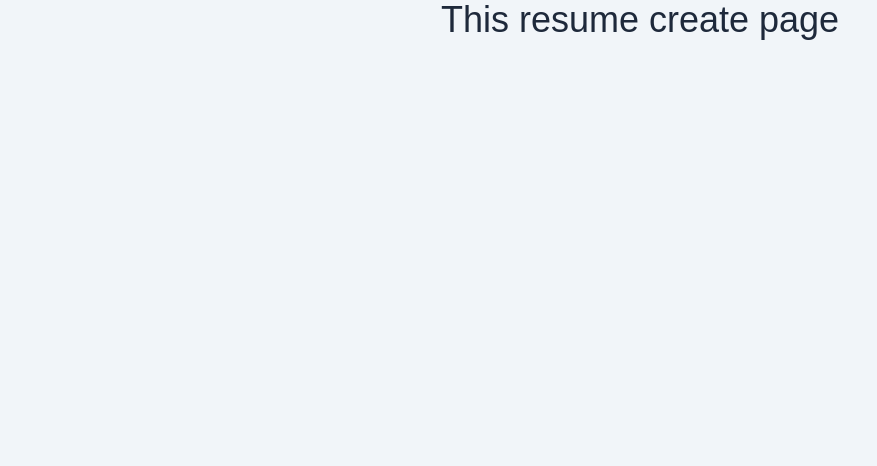
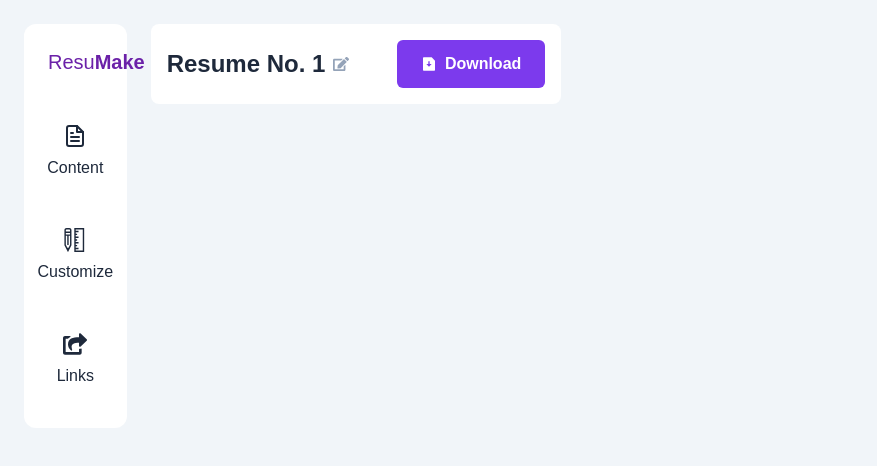
Before and after one commit to gaznafis007/resumake, a Next.js app: page /resumes/create in a window 1280 px wide. Shown: the top 466 px of the page, without its empty margins (0-877 px from the left). Built offline with nearby package versions, Linux system fonts and the light colour scheme.

Commit message:
create page implementing

```diff
--- a/src/app/resumes/create/page.jsx
+++ b/src/app/resumes/create/page.jsx
@@ -1,9 +1,17 @@
-import React from 'react';
+"use client";
+import ResumeTitle from '@/components/ResumeTitle/ResumeTitle';
+import SideNav from '@/components/SideNav/SideNav';
+import React, { useState } from 'react';
 
 const Create = () => {
+    const [activeSection, setActiveSection] = useState('')
     return (
-        <section>
-            <h2 className="text-4xl text-center text-slate-800">This resume create page</h2>
+        <section className='p-6 flex flex-col md:flex-row gap-6'>
+            {/* sideNav */}
+            <SideNav activeSection={activeSection} setActiveSection={setActiveSection}/>
+            <div className="flex flex-col w-full md:w-4/12">
+            <ResumeTitle/>
+            </div>
         </section>
     );
 };
--- a/src/components/DefaultButton/DefaultButton.jsx
+++ b/src/components/DefaultButton/DefaultButton.jsx
@@ -1,8 +1,9 @@
 import React from "react";
 
-const DefaultButton = ({ children, handler, params, optionalStyle }) => {
+const DefaultButton = ({ children, handler, params, optionalStyle, btnType }) => {
   return (
     <button
+    type={btnType}
       onClick={params ? () => handler(params) : handler}
       className={`rounded-md px-6 py-3 bg-violet-600 hover:bg-violet-800 text-white font-semibold ${optionalStyle}`}
     >
--- /dev/null
+++ b/src/components/ResumeTitle/ResumeTitle.jsx
@@ -0,0 +1,44 @@
+"use client"
+import React, { useState } from 'react';
+import { FaEdit } from 'react-icons/fa';
+import DefaultButton from '../DefaultButton/DefaultButton';
+import { MdDone } from "react-icons/md";
+import { RiFileDownloadFill } from "react-icons/ri";
+
+const ResumeTitle = () => {
+    const [edit, setEdit] = useState(false)
+    const [title, setTitle] = useState('Resume No. 1')
+    const handleEditTitle = (event) =>{
+        event.preventDefault();
+        const newTitle = event.target.title.value;
+        setTitle(newTitle);
+        setEdit(false);
+    }
+    return (
+        <div className='w-full bg-white p-4 rounded-lg flex flex-row justify-between'>
+            <div className='flex flex-row space-x-2 items-center'>
+            {
+                edit ? (
+                    <>
+                        <form onSubmit={handleEditTitle} className="flex flex-row space-x-2">
+                            <input type="text" name="title" placeholder='your resume title' className='p-3 border text-slate-800 border-slate-800 rounded-lg' />
+                            <DefaultButton btnType={'submit'}><MdDone className='text-xl'/></DefaultButton>
+                        </form>
+                    </>
+                ) : <h1 className="text-slate-800 text-2xl font-semibold">{title}</h1>
+            }
+            {
+                !edit && <FaEdit onClick={() => setEdit(true)} className='text-slate-400 cursor-pointer'/>
+            }
+            </div>
+            <DefaultButton>
+                <div className="flex flex-row space-x-2 items-center">
+                    <RiFileDownloadFill/>
+                    <h2>Download</h2>
+                </div>
+            </DefaultButton>
+        </div>
+    );
+};
+
+export default ResumeTitle;
--- /dev/null
+++ b/src/components/SideNav/SideNav.jsx
@@ -0,0 +1,103 @@
+import React from "react";
+import { FiFileText } from "react-icons/fi";
+import { TfiRulerPencil } from "react-icons/tfi";
+import { FaShareSquare } from "react-icons/fa";
+import { GrFormView } from "react-icons/gr";
+import Link from "next/link";
+
+const SideNav = ({ activeSection, setActiveSection }) => {
+  return (
+    <>
+      <section className="hidden md:flex flex-col space-y-8 p-6 w-full md:w-1/12 rounded-xl md:bg-white">
+        <h2 className="text-xl text-purple-800">
+          <Link href={'/'}>
+          Resu<span className="font-bold">Make</span>
+          </Link>
+        </h2>
+        <div className="flex flex-col space-y-4">
+        <div
+          onClick={() => setActiveSection("content")}
+          className={`flex flex-col cursor-pointer items-center p-4 ${
+            activeSection === "content"
+              ? " text-purple-800  bg-slate-200  rounded-lg"
+              : "text-slate-800"
+          }`}
+        >
+          <FiFileText className="text-2xl" />
+          <p className="mt-2">Content</p>
+        </div>
+        <div
+          onClick={() => setActiveSection("customize")}
+          className={`flex flex-col cursor-pointer items-center p-4 ${
+            activeSection === "customize"
+              ? " text-purple-800  bg-slate-200  rounded-lg"
+              : "text-slate-800"
+          }`}
+        >
+          <TfiRulerPencil className="text-2xl" />
+          <p className="mt-2">Customize</p>
+        </div>
+        <div
+          onClick={() => setActiveSection("links")}
+          className={`flex flex-col cursor-pointer items-center p-4 ${
+            activeSection === "links"
+              ? " text-purple-800  bg-slate-200  rounded-lg"
+              : "text-slate-800"
+          }`}
+        >
+          <FaShareSquare className="text-2xl" />
+          <p className="mt-2">Links</p>
+        </div>
+        </div>
+      </section>
+      <div className="fixed flex flex-col space-y-6 bottom-12 right-4 md:hidden">
+      <div
+          onClick={() => setActiveSection("content")}
+          className={`flex flex-col cursor-pointer items-center p-4 rounded-full ${
+            activeSection === "content"
+              ? " text-white  bg-purple-800"
+              : "text-slate-800 bg-slate-200"
+          }`}
+        >
+          <FiFileText className="text-2xl" />
+
+        </div>
+        <div
+          onClick={() => setActiveSection("customize")}
+          className={`flex flex-col cursor-pointer items-center p-4 rounded-full ${
+            activeSection === "customize"
+              ? " text-white  bg-purple-800"
+              : "text-slate-800 bg-slate-200"
+          }`}
+        >
+          <TfiRulerPencil className="text-2xl" />
+
+        </div>
+        <div
+          onClick={() => setActiveSection("links")}
+          className={`flex flex-col cursor-pointer items-center p-4 rounded-full ${
+            activeSection === "links"
+              ? " text-white  bg-purple-800"
+              : "text-slate-800 bg-slate-200"
+          }`}
+        >
+          <FaShareSquare className="text-2xl" />
+
+        </div>
+        <div
+          onClick={() => setActiveSection("view")}
+          className={`flex flex-col cursor-pointer items-center p-4 rounded-full ${
+            activeSection === "view"
+              ? " text-white  bg-purple-800"
+              : "text-slate-800 bg-slate-200"
+          }`}
+        >
+          <GrFormView className="text-2xl" />
+
+        </div>
+      </div>
+    </>
+  );
+};
+
+export default SideNav;
```
